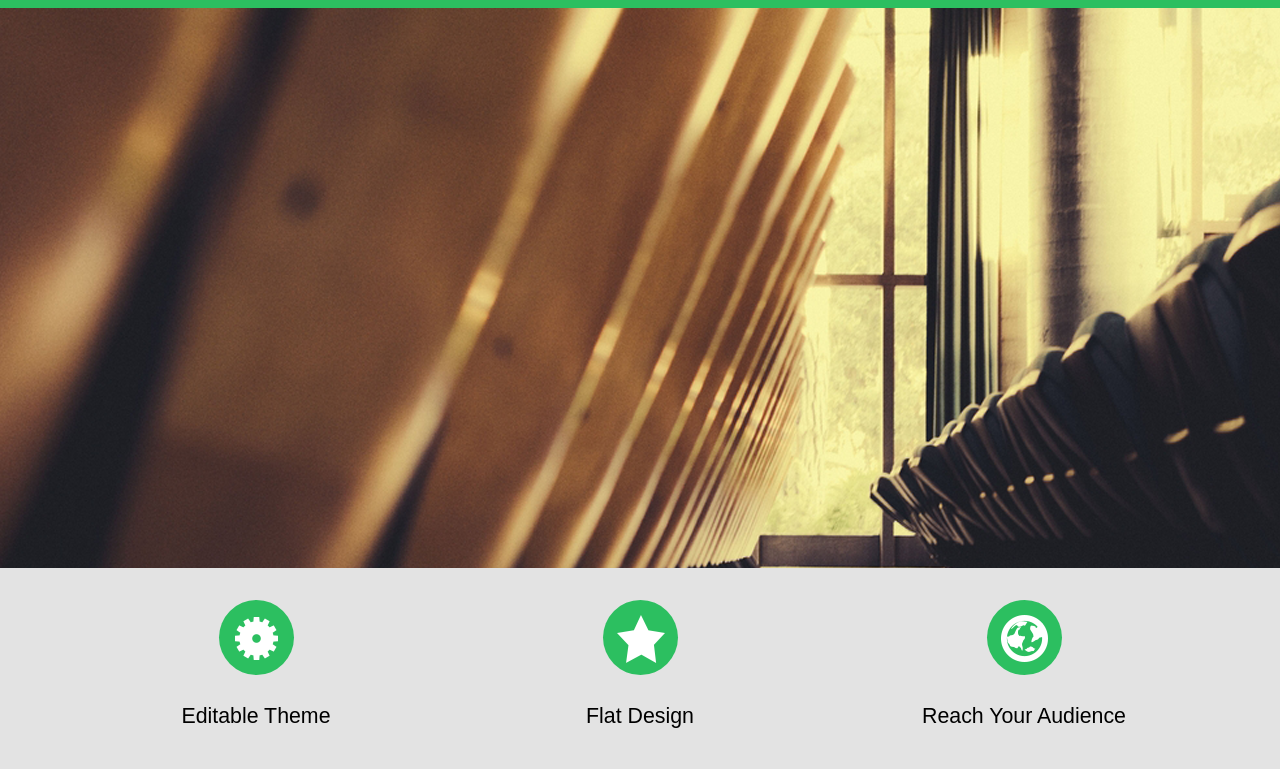
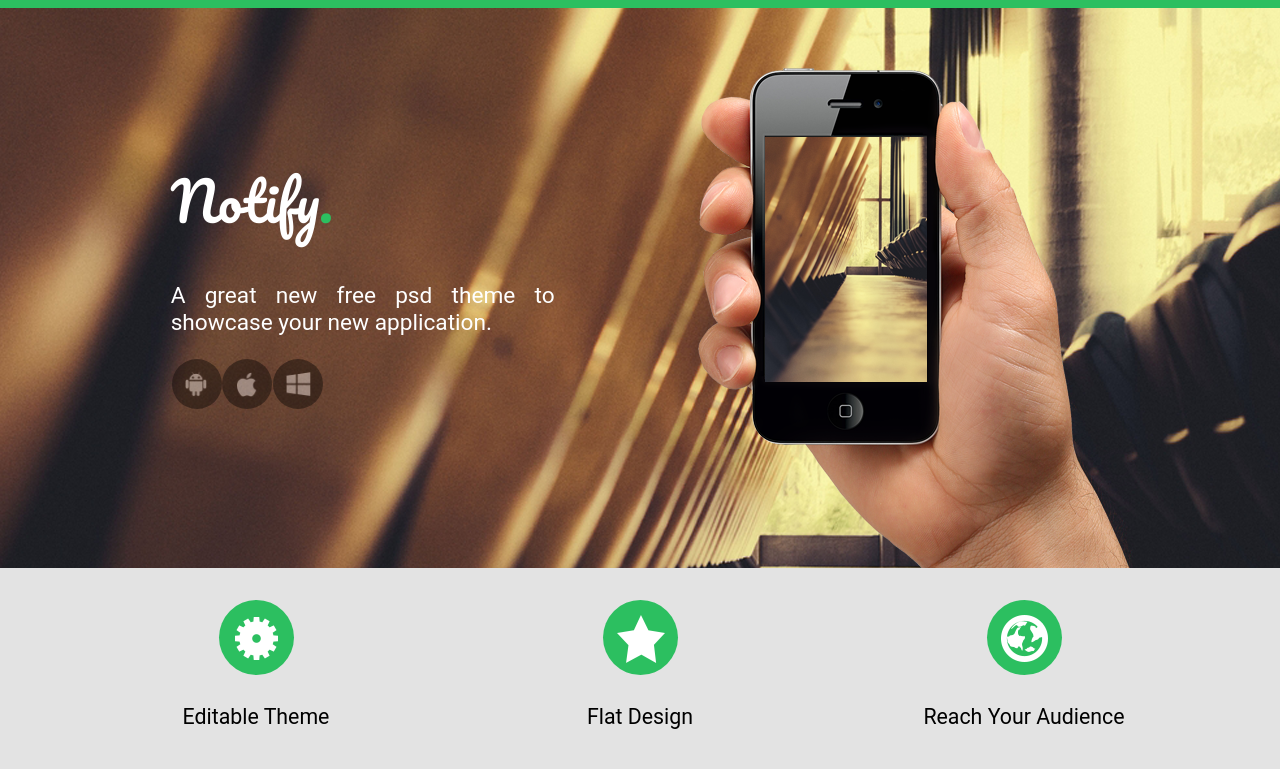
Before and after one commit to ajvmjr/notify, a plain HTML site: page index.html in a window 1280 px wide. Shown: the top 769 px of the page. Drawn offline with Linux system fonts and the light colour scheme.

Commit message:
estilizar header

```diff
--- a/index.html
+++ b/index.html
@@ -1,6 +1,5 @@
 <!DOCTYPE html>
 <html lang="en">
-
 <head>
     <meta charset="UTF-8">
     <meta name="viewport" content="width=device-width, initial-scale=1.0">
@@ -9,10 +8,32 @@
     <link rel="stylesheet" href="style.css">
     <title>Document</title>
 </head>
-
 <body>
     <nav></nav>
-    <header></header>
+    <header>
+        <div class="divsMainHeader">
+            <div class="divHeaderLeft">
+                <h1>Notify<span>.</span></h1>
+                <p>A great new free psd theme to showcase your new application.</p>
+                <div class="divIcon">
+                    <div class="icon">
+                        <img src="image/icone-android.png" alt="" class="divImg">
+                    </div>
+                    <div class="icon">
+                        <img src="image/icone-ios.png" alt="" class="divImg">
+                    </div>
+                    <div class="icon">
+                        <img src="image/icone-windows.png" alt="" class="divImg">
+                    </div>
+                </div>
+            </div>
+        </div>
+        <div class="divsMainHeader">
+            <div class="divHeaderRight">
+                <img src="image/hand.png" alt="">
+            </div>
+        </div>
+    </header>
     <main>
         <div class="divsMain">
             <div class="divsRedondas">
@@ -23,7 +44,6 @@
                 Lorem ipsum dolor sit amet, consectetur adipiscing elit, sed do eiusmod tempor incididunt ut.
             </p>
         </div>
-
         <div class="divsMain">
             <div class="divsRedondas">
                 <img src="image/icone2.png" alt="" class="imgsDiv">
@@ -45,11 +65,9 @@
                 Lorem ipsum dolor sit amet, consectetur adipiscing elit, sed do eiusmod tempor incididunt ut.
             </p>
         </div>
-
     </main>
     <section>SECTION</section>
     <article>ARTICLE</article>
     <footer>FOOTER</footer>
 </body>
-
 </html>
--- a/style.css
+++ b/style.css
@@ -18,6 +18,8 @@ nav{
 
 header{
     background-image: url(image/banner.png);
+    display: flex;
+    justify-content: space-evenly;
     grid-area: 'header';
 }
 
@@ -27,7 +29,6 @@ main{
     display: flex;
     grid-area: 'main';
     justify-content: space-evenly;
-    font-family: sans-serif;
 }
 
 section{
@@ -43,6 +44,76 @@ article{
 footer{
     background-color: yellow;
     grid-area: 'footer';
+}
+
+.divsMainHeader{
+    align-items: center;
+    display: flex;
+    flex-direction: column;
+    justify-content: flex-end;
+    width: 30%;
+}
+
+
+h1{
+    color: white;
+    font-family: 'Pacifico', cursive;
+    font-size: 40pt;
+    font-weight: 5;
+}
+
+h1 span{
+    color: #2cbf60;
+}
+
+p{
+    font-family: 'Roboto', sans-serif;
+}
+
+.divHeaderLeft{
+    color: white;
+    height: 450px;
+    text-align: justify;
+    font-size: 17pt;
+}
+
+.divHeaderRight{
+    height: 500px;
+}
+
+.divIconesHeader{
+    background-color: black;
+    border-radius: 50%;
+    display: flex;
+    height: 50px;
+    width: 50px;
+}
+
+.divIcon{
+    display: flex;
+    justify-content: space-evenly;
+    width: 40%;
+}
+
+.divImg{
+    height: 50%;
+    width: 50%;
+}
+
+.icon{
+    align-items: center;
+    background-color: black;
+    border-radius: 50%;
+    display: flex;
+    height: 50px;
+    justify-content: center;
+    opacity: 0.4;
+    width: 50px;
+}
+
+.icon:hover{
+    background-color: #2cbf60;
+    opacity: 1;
 }
 
 .divsRedondas{
@@ -75,6 +146,7 @@ footer{
 main h4{
     font-size: 16pt;
     font-weight: normal;
+    font-family: 'Roboto', sans-serif;
 }
 
 main p{
@@ -82,4 +154,5 @@ main p{
     font-size: 11pt;
     font-weight: normal;
     line-height: 23px;
+    font-family: 'Roboto', sans-serif;
 }
```
